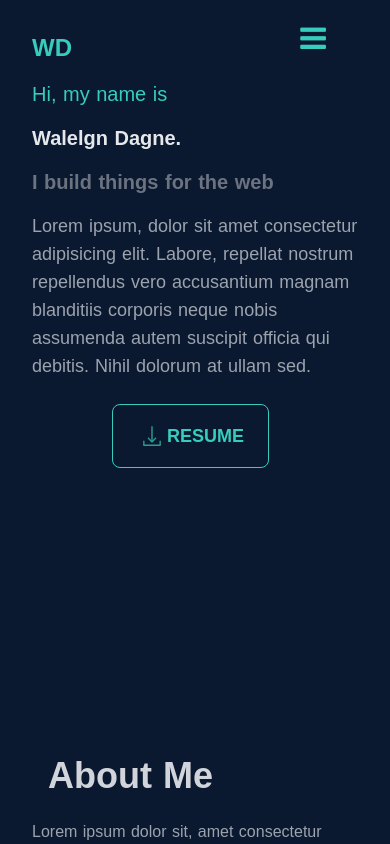
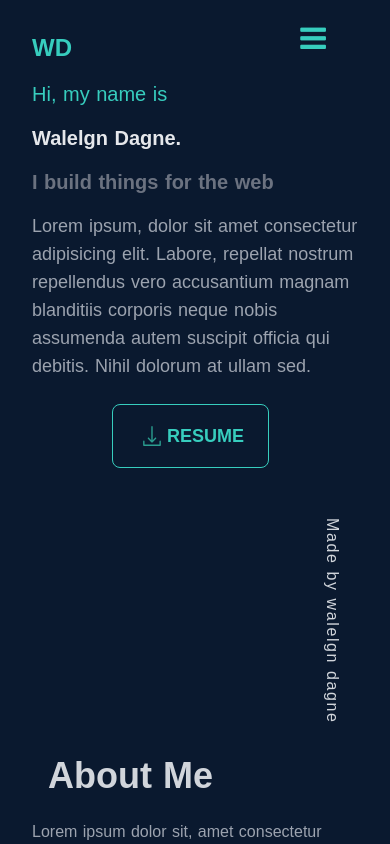
Before and after one commit to waledagne/portfolio-site, a Nuxt app: page / in a window 390 px wide. Shown: the top 844 px of the page. Built offline with nearby package versions, Linux system fonts and the light colour scheme.

Commit message:
chore:fixed side footer for email

```diff
--- a/components/footer.vue
+++ b/components/footer.vue
@@ -1,5 +1,55 @@
 <template>
-  <div class="text-gray-300">
-    <p>Made by walelgn dagne</p>
+  <div orientation="right" class="jSIwrL text-gray-300">
+    <div class="jJFfEJ">
+      <a href="">
+        <p class="text-gray-300">Made by walelgn dagne</p>
+      </a>
+    </div>
   </div>
 </template>
+
+<style scoped>
+.jSIwrL {
+  width: 40px;
+  position: fixed;
+  bottom: 0px;
+  left: auto;
+  right: 40px;
+  z-index: 10;
+  color: var(--light-slate);
+}
+.jJFfEJ {
+  display: flex;
+  flex-direction: column;
+  -webkit-box-align: center;
+  align-items: center;
+  position: relative;
+}
+.jJFfEJ a {
+  margin: 20px auto;
+  padding: 10px;
+  font-family: var(--font-mono);
+  font-size: var(--fz-xxs);
+  line-height: var(--fz-lg);
+  letter-spacing: 0.1em;
+  -webkit-writing-mode: vertical-rl;
+  writing-mode: vertical-rl;
+}
+
+a {
+  display: inline-block;
+  text-decoration: none;
+  text-decoration-skip-ink: auto;
+  color: inherit;
+  position: relative;
+  transition: var(--transition);
+}
+.jJFfEJ::after {
+  content: "";
+  display: block;
+  width: 1px;
+  height: 90px;
+  margin: 0px auto;
+  background-color: var(--light-slate);
+}
+</style>
--- a/pages/index.vue
+++ b/pages/index.vue
@@ -45,18 +45,18 @@
       </div>
 
       <!-- write email at justify end -->
-      <div
+      <!-- <div
         class="flex flex-col justify-end items-end md:px-20 md:mx-24 mx-0 mt-4 md:mt-10"
       >
         <h1 class="text-accent text-xl md:text-2xl">
           <a href="mailto:" class="text-accent">hello</a>
         </h1>
-      </div>
+      </div> -->
 
       <!-- <div class="justify-end items-end">
         <span>walelgn@gmail.com</span>
       </div> -->
-      <div class="md:hidden flex justify-center mt-3">
+      <div class="flex justify-end items-end md:px-20 md:mx-24 mt-3">
         <Footer />
       </div>
     </div>
```
